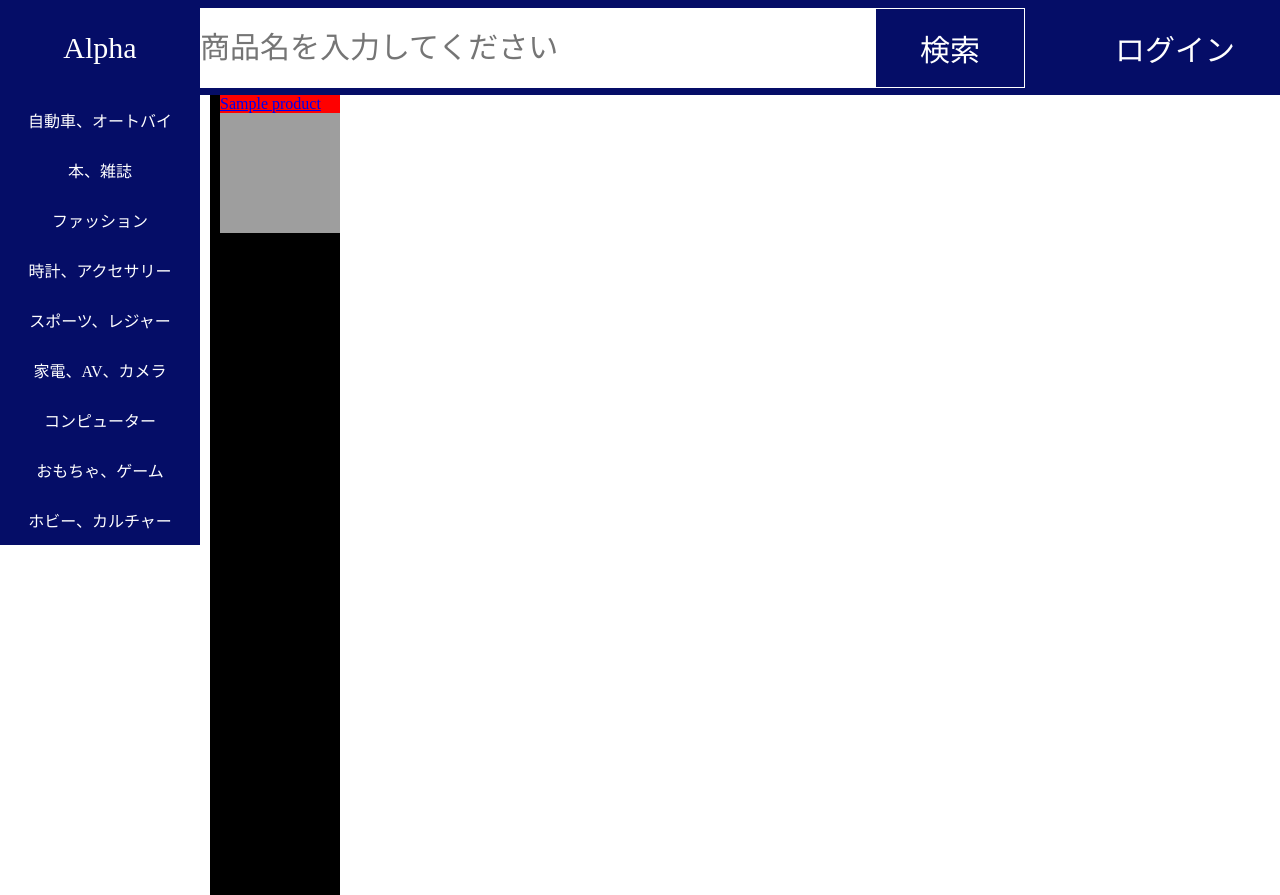
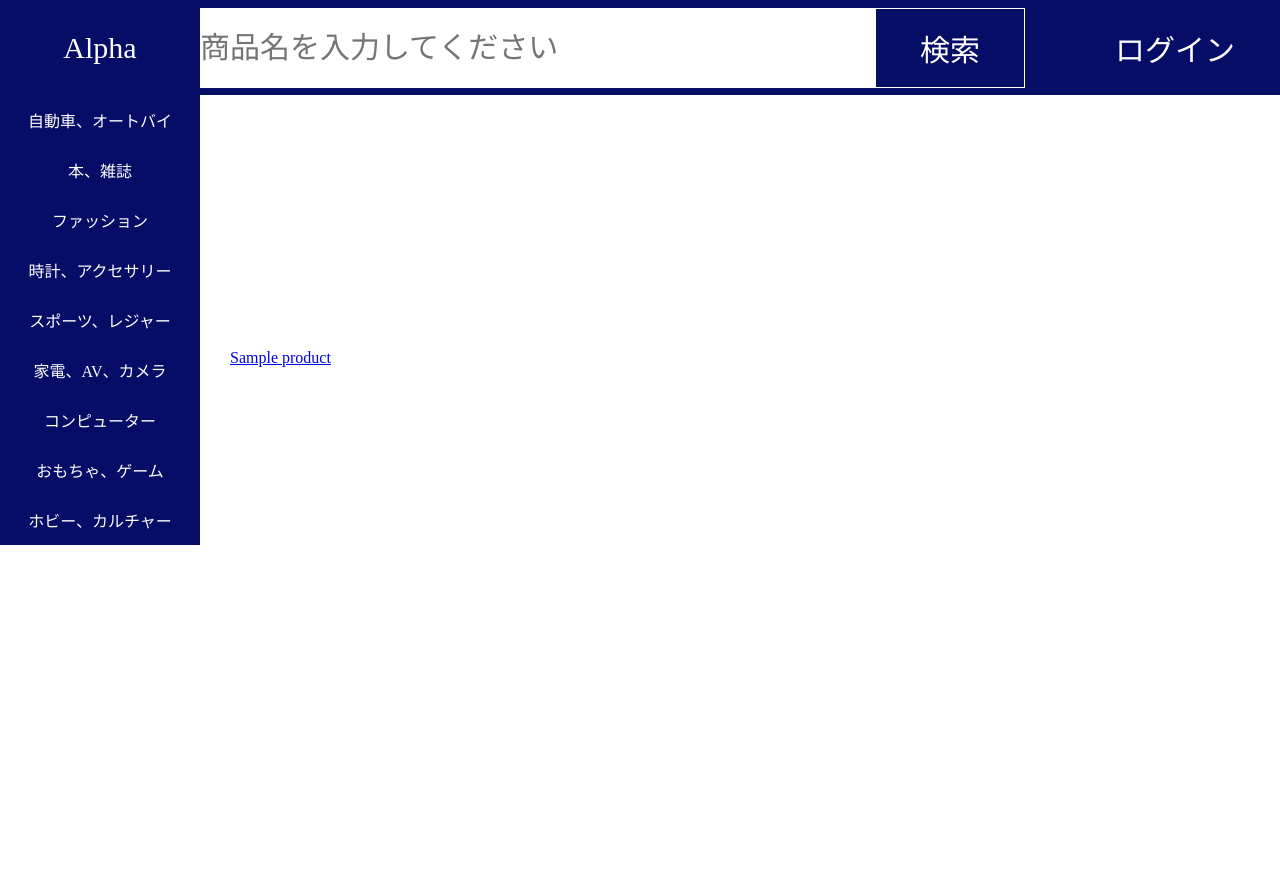
Before and after one commit to 5181017/mysite, a Django app: template templates/polls/productList.html in a window 1280 px wide; the page is wider, and only the part inside the window is pictured. After the commit the page ends 545 px from the top of that part, so only its background shows below. Run offline with Django 3.2, Linux system fonts and the light colour scheme; the template is opened without the code that fills it: most values are stand-ins (such as "Sample title", 1, 10 or a date in 2020); grey boxes are pictures that could not be loaded.

Commit message:
12-07:13:11

```diff
--- a/polls/static/polls/css/productList.css
+++ b/polls/static/polls/css/productList.css
@@ -1,6 +1,4 @@
 .listbox{
-    width:100%;
-    height:100%;
     margin-left:210px;
     display:flex;
 }
@@ -12,7 +10,7 @@
 
 .vert{
   float: left;
-  background-color:black;
+  padding: 5px;
 }
 
 .textopt{
@@ -22,15 +20,14 @@
   /* 改行を半角スペースに変換することで、1行にする */
   white-space: nowrap;
   /* 幅を指定しないとテキストの長さによって要素の幅が変わるため指定 */
-  width: 120px;
+  width: 240px;
   /* オーバーしたテキストを３点リーダーにする */
   text-overflow: ellipsis;
-  background-color:red;
 }
 
 .imgsize{
-    height:120px;
-    width:120px;
+    height: 240px;
+    width:240px;
     margin-left:10px;
     background-repeat:no-repeat;
     background-color: transparent;
--- a/templates/polls/productList.html
+++ b/templates/polls/productList.html
@@ -9,14 +9,16 @@
 
 
         <div class="listbox">
-          {% for p in product %}
+          <div class="vert">
+            {% for p in product %}
             <div class="vert">
-                <div class="textopt">
-                    <a href="productDetails/{{ p.productID }}">{{ p.productName }}</a>
-                </div>
-                <img class="imgsize" src="download1.jpg" id="imgSample">
+              <button class="imgsize" src="{{ img }}" id="imgSample" onclick="location.href='productDetails/{{ p.productID }}'"></button>
+              <div class="textopt">
+                  <a href="productDetails/{{ p.productID }}">{{ p.productName }}</a>
+              </div>
             </div>
-          {% endfor %}
+            {% endfor %}
+          </div>
         </div>
 
 
```
Also changed, not shown: templates/polls/download1.jpg (added).
